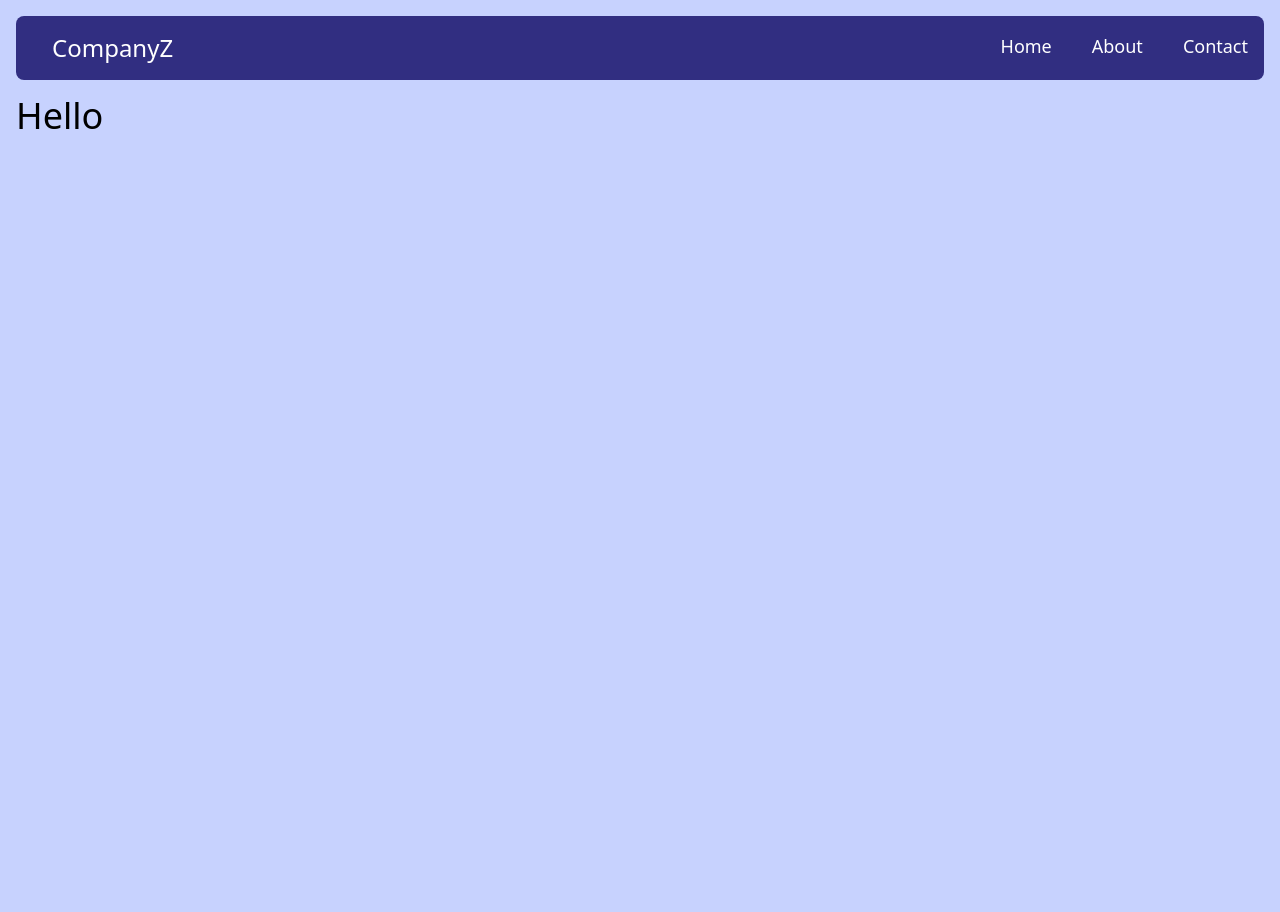
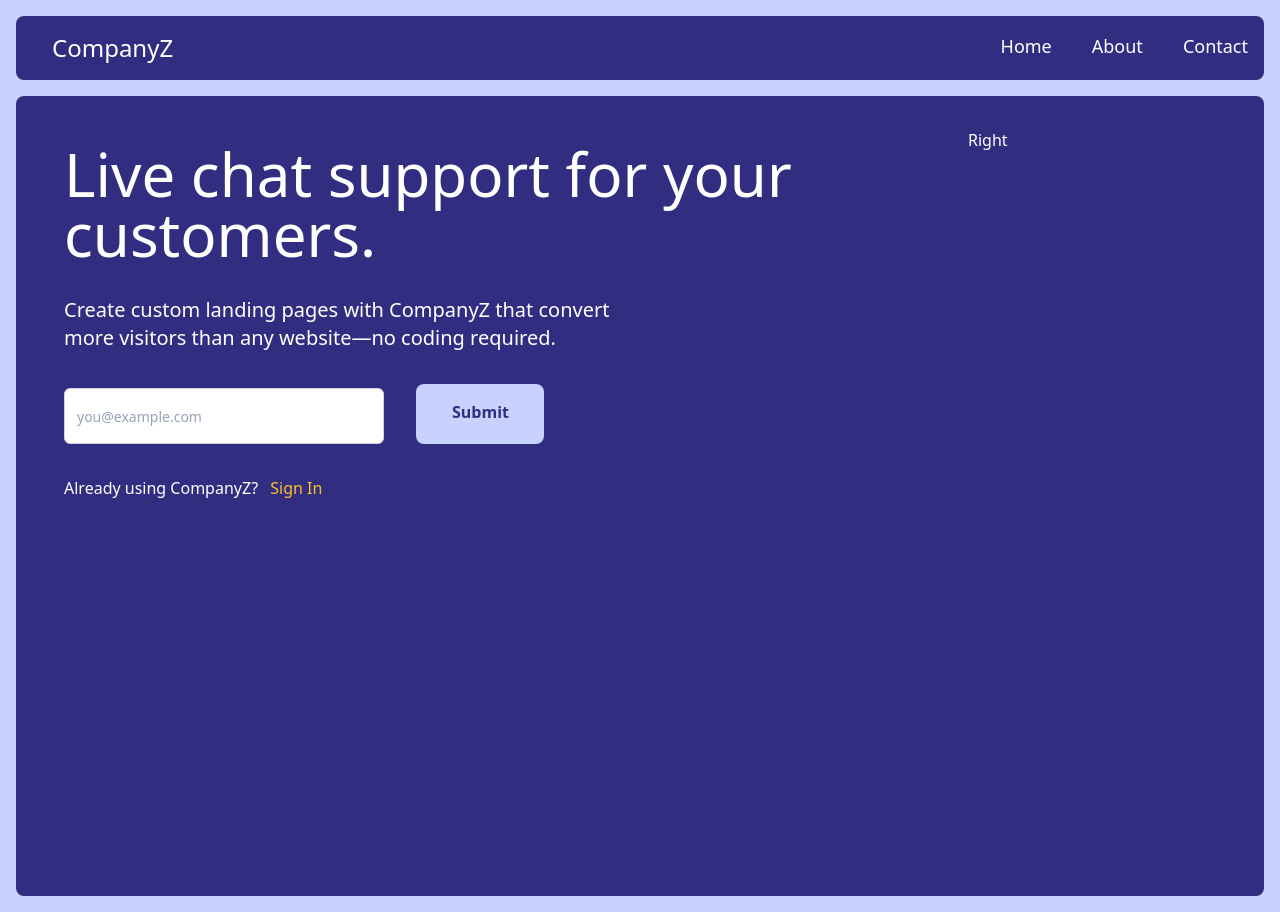
Before and after one commit to kaiwalyakoparkar/Full-Stack-Development-Learning-Path, a React (Create React App) app in the folder Front-End/Tailwind CSS/React Js X Tailwind Css/landing-page/: page / in a window 1280 px wide. Before the commit the page ends 800 px from the top, so only its background shows below. Built offline with nearby package versions, Linux system fonts and the light colour scheme.

Commit message:
feat: :rocket: Left pannel completed

```diff
--- a/Front-End/Tailwind CSS/React Js X Tailwind Css/landing-page/src/Components/App/App.js
+++ b/Front-End/Tailwind CSS/React Js X Tailwind Css/landing-page/src/Components/App/App.js
@@ -1,10 +1,11 @@
+import Landing from "../Landing/Landing";
 import Navbar from "../Navbar/Navbar";
 
 export default function App() {
   return (
     <div>
       <Navbar />
-      <h1 className="text-4xl">Hello</h1>
+      <Landing />
     </div>
   )
 }
--- /dev/null
+++ b/Front-End/Tailwind CSS/React Js X Tailwind Css/landing-page/src/Components/Landing/Landing.js
@@ -0,0 +1,32 @@
+export default function Landing() {
+    return (
+        <div className="flex bg-indigo-900 text-white h-screen rounded-lg p-8">
+
+            <div className="flex-row w-3/4 m-4">
+
+                <div className="text-6xl mb-8">
+                    Live chat support for your customers.
+                </div>
+
+                <div className="text-xl mb-8">
+                    Create custom landing pages with CompanyZ that convert <br /> more visitors than any website—no coding required.
+                </div>
+
+                <div className="flex mb-8">
+                    <input type="email" placeholder="you@example.com" className="mr-8 mt-1 px-3 py-2 bg-white text-xl border shadow-sm text-indigo-900 border-slate-300 placeholder-slate-400 focus:outline-none focus:border-sky-500 focus:ring-sky-500 block w-80 h-14 rounded-md sm:text-sm focus:ring-1" />
+                    <div className="text-indigo-900 cursor-pointer pt-4 pl-9 w-32 justify-center bg-indigo-200 hover:bg-amber-400 transition duration-100 ease-out hover:ease-in rounded-lg font-bold">Submit</div>
+                </div>
+
+                <div>
+                    Already using CompanyZ? <span className="cursor-pointer text-amber-400 ml-2">Sign In</span>
+                </div>
+
+            </div>
+
+            <div className="">
+                <h1>Right</h1>
+            </div>
+
+        </div>
+    )
+}
```
